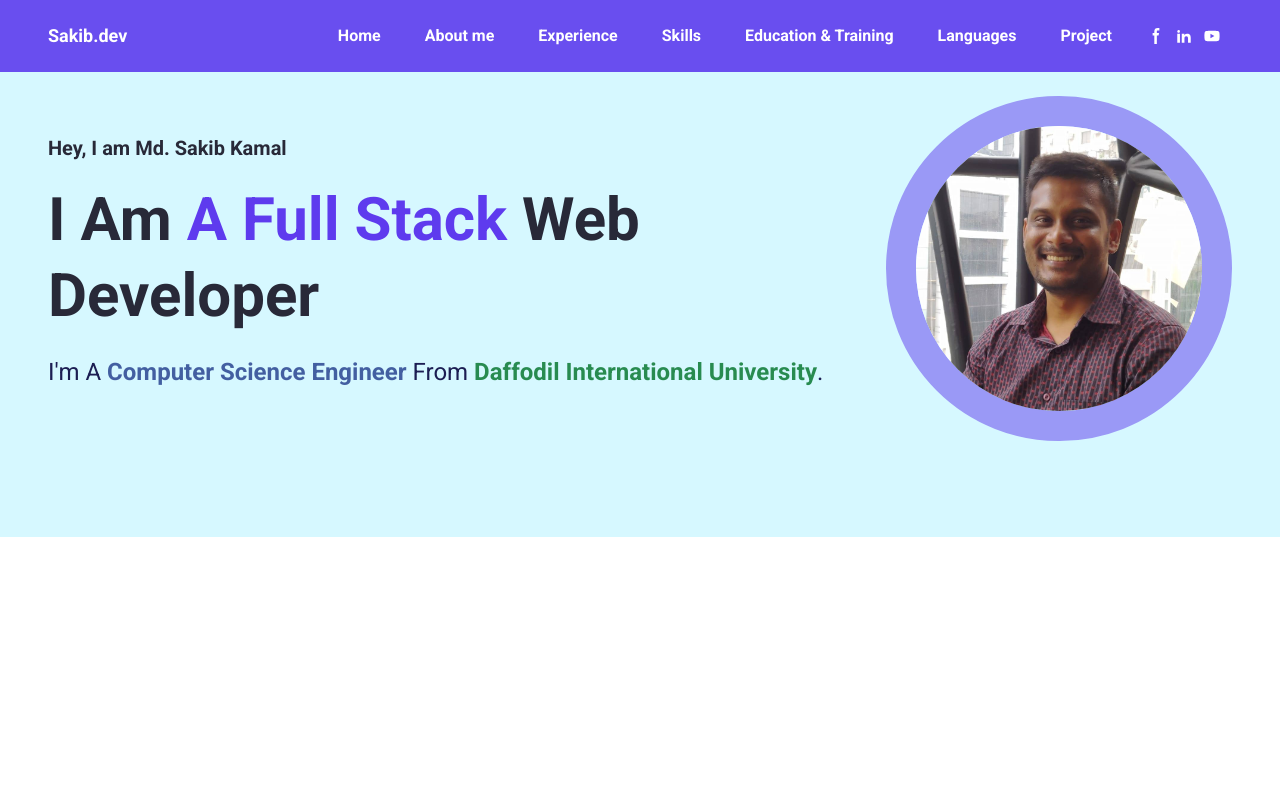
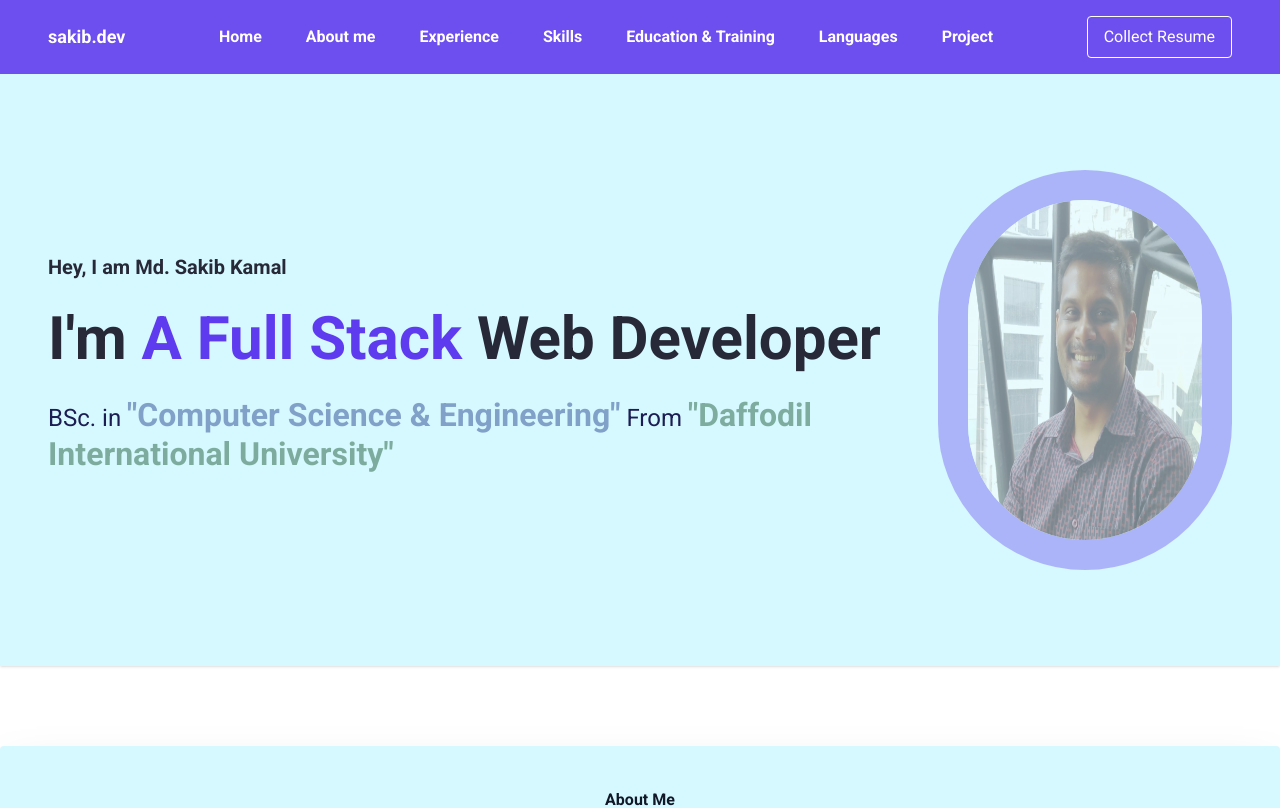
Before and after one commit to Sakib0017/sakibkamalweb, a React (Vite) app: page / in a window 1280 px wide. Shown: the top 808 px of the page. Built offline with nearby package versions, Linux system fonts and the light colour scheme.

Commit message:
Some Changes

```diff
--- a/src/App.jsx
+++ b/src/App.jsx
@@ -1,8 +1,9 @@
 
-import React from "react";
-import { Routes, Route, BrowserRouter } from "react-router-dom";
 import './App.css'
 import Contact from './components/Contact'
+import Footer from './components/Footer'
+import Home from './components/Home'
+import Navbar from './components/Navbar'
 import Skills from './components/Skills'
 import Testimonial from './components/Testimonial'
 import Work from './components/Work'
@@ -10,30 +11,23 @@ import Training from './components/Training'
 import Languages from './components/Languages'
 import Project from './components/Project'
 import About from './components/About'
-import Index from './components/Index'
 function App() {
 
 
   return (
     <>
-
-     <BrowserRouter>
-        <Routes>
-          <Route path="/" element={<Index/>} />
-          <Route path="/about" element={<About/>} />
-          <Route path="/experience" element={<Work />} />
-          <Route path="/skills" element={<Skills />} />
-          <Route path="/training" element={<Training />} />
-          <Route path="/languages" element={<Languages />} />
-          <Route path="/project" element={<Project />} />
-          <Route path="/testimonials" element={<Testimonial />} />
-          <Route path="/contact" element={<Contact />} />
-
-        </Routes>
-      </BrowserRouter>
-
-   </>
-
+    <Navbar/>
+    <Home/>
+    <About />
+    <Work />
+    <Skills/>
+    <Training />
+    <Languages />
+    <Project />
+    <Testimonial/>
+    <Contact/>
+    <Footer/>
+    </>
   )
 }
 
--- a/src/components/About.jsx
+++ b/src/components/About.jsx
@@ -1,12 +1,9 @@
 
 
-import Navbar from "./Navbar";
 const About = () => {
 
   return (
-    <>
-    <Navbar/>
-    <div className='max-w-7xl bg-[#33ddff]/20 rounded m-5 shadow-2xl p-10 mx-auto mt-20'>
+    <div className='max-w-7xl bg-[#33ddff]/20 rounded m-5 shadow-2xl p-10 mx-auto mt-20' id="about">
     <div className="px-4  sm:px-0">
       <h3 className="text-base font-semibold text-[32px] leading-7 text-center text-gray-900">About Me</h3>
 
@@ -51,7 +48,6 @@ const About = () => {
       </div>
     </div>
   </div>
-  </>
   );
 };
 
--- a/src/components/Contact.jsx
+++ b/src/components/Contact.jsx
@@ -1,10 +1,5 @@
-
-import Navbar from "./Navbar";
-
 const Contact = () => {
   return (
-    <>
-    <Navbar/>
     <div className="lg:px-12 px-4">
       <div className="mb-20 text-center">
         <p className="text-xl text-headingcolor font-semibold mb-5">
@@ -119,7 +114,6 @@ const Contact = () => {
       </div>
 
     </div>
-    </>
   );
 };
 
--- /dev/null
+++ b/src/components/Footer.jsx
@@ -0,0 +1,8 @@
+
+const Footer = () => {
+    return (
+       <></>
+    );
+};
+
+export default Footer;
--- a/src/components/Home.jsx
+++ b/src/components/Home.jsx
@@ -1,30 +1,28 @@
 import banner from "../assets/Sakib.jpg";
 import React from "react";
-import '../App.css'
+
 const Home = () => {
+  return (
+    <div className=" bg-[#33ddff]/20 shadow " id="home">
+      <div className="lg:px-12 px-4 max-w-7xl mx-auto flex flex-col md:flex-row-reverse items-center justify-between py-24 gap-5">
+      <div className="">
 
-  return (
+      <div className="relative">
 
-    <div className=" bg-[#33ddff]/20 fixed w-screen top-0 left-0" id="home">
-      <div className="lg:px-12 px-4 relative max-w-7xl mx-auto h-auto flex flex-col md:flex-row-reverse items-center justify-between py-24 gap-5">
-      <div className="mx-auto  justify-center items-center ">
-
-      <div className="mx-auto relative  justify-center items-center ">
-
-                    <img  src={banner}  className="mx-auto justify-center items-center   animate-slide-in border-[30px] border  border-primary/50    rounded-full  h-[500] w-[500px] " />
+                    <img src={banner} alt="" className="ms-auto relative border-[30px] border-primary/70 animate-pulse border-blur rounded-full  h-[400px] w-[400px]" />
 
 
                 </div>
 
         </div>
 
-        <div className=" w-full z-20 mt-5">
+        <div className="w-full mt-5">
           <p className="text-xl text-headingcolor  font-semibold mb-5">Hey, I am Md. Sakib Kamal</p>
           <h1 className="md:text-6xl text-4xl font-bold text-headingcolor leading-snug md:leading-[76px]  mb-5">
-            I Am <span className="text-primary">A Full Stack</span> Web Developer
+            I'm <span className="text-primary">A Full Stack</span> Web Developer
           </h1>
           <p className="text-2xl text-body leading-9 mb-8">
-            I'm A <span className="text-blue-900/80 font-bold">Computer Science Engineer</span> From <span className=" text-green-700/90 font-bold">Daffodil International University</span>.
+            BSc. in <span className="text-[32px] font-bold text-blue-900/90 animate-pulse "><a href="#">"Computer Science & Engineering"</a></span> From <span className="text-[32px] font-bold text-green-900/90 animate-pulse "><a href="#">"Daffodil International University"</a></span>
           </p>
 
         </div>
@@ -32,7 +30,6 @@ const Home = () => {
 
       </div>
     </div>
-
   );
 };
 
--- a/src/components/Navbar.jsx
+++ b/src/components/Navbar.jsx
@@ -27,108 +27,57 @@ const Navbar = () => {
   return (
     <>
 
-    <header className="w-full  sticky top-0 left-0 right-0">
+    <header className="w-full  sticky  top-0 left-0 right-0">
       <nav
         className={`py-4 md:px-12 px-4 bg-primary/90 ${
-          isSticky ? "sticky top-0 right-0 left-0 bg-primary " : ""
+          isSticky ? "sticky top-0 right-0 left-0 bg-primary  " : ""
         }`}
       >
-        <div className="flex items-center max-w-7xl mx-auto">
-          <div className="text-white me-auto font-bold text-lg cursor-pointer">
-          <Link
-              to="/"
-
-            ><h1>Sakib.dev</h1></Link>
+        <div className="flex items-center max-w-7xl w-full mx-auto justify-between">
+          <div className="text-white font-bold text-lg cursor-pointer">
+          <p>sakib.dev</p>
 
           </div>
 
 
 
-          <div className="lg:flex items-center gap-3 ms-auto hidden text-body">
+          <div className="lg:flex items-center gap-3 hidden text-body">
             <Link activeClass="active" smooth={true} spy={true} offset={-100}
-              to="/"
+              to="home"
               className="block text-white font-bold hover:text-blue-100 py-2 px-4 cursor-pointer"
             >
               Home
             </Link>
-            <Link activeClass="active" smooth={true} spy={true} offset={-100}  to="/about" className="block text-white font-bold hover:text-blue-100 py-2 px-4 cursor-pointer">
+            <Link activeClass="active" smooth={true} spy={true} offset={-100}  to="about" className="block text-white font-bold hover:text-blue-100 py-2 px-4 cursor-pointer">
               About me
             </Link>
-            <Link activeClass="active" smooth={true} spy={true} offset={-100}  to="/experience" className="block text-white font-bold hover:text-blue-100 py-2 px-4 cursor-pointer">
+            <Link activeClass="active" smooth={true} spy={true} offset={-100}  to="experience" className="block text-white font-bold hover:text-blue-100 py-2 px-4 cursor-pointer">
               Experience
             </Link>
-            <Link activeClass="active" smooth={true} spy={true} offset={-100}  to="/skills" className="block text-white font-bold hover:text-blue-100 py-2 px-4 cursor-pointer">
+            <Link activeClass="active" smooth={true} spy={true} offset={-100}  to="skills" className="block text-white font-bold hover:text-blue-100 py-2 px-4 cursor-pointer">
               Skills
             </Link>
-            <Link activeClass="active" smooth={true} spy={true} offset={-100}  to="/training" className="block  text-white font-bold hover:text-blue-100 py-2 px-4 cursor-pointer">
+            <Link activeClass="active" smooth={true} spy={true} offset={-100}  to="training" className="block  text-white font-bold hover:text-blue-100 py-2 px-4 cursor-pointer">
 
              Education & Training
             </Link>
-            <Link activeClass="active" smooth={true} spy={true} offset={-100}  to="/languages" className="block  text-white font-bold hover:text-blue-100 py-2 px-4 cursor-pointer">
+            <Link activeClass="active" smooth={true} spy={true} offset={-100}  to="languages" className="block  text-white font-bold hover:text-blue-100 py-2 px-4 cursor-pointer">
 
               Languages
             </Link>
-            <Link activeClass="active" smooth={true} spy={true} offset={-100}  to="/project" className="block  text-white font-bold hover:text-blue-100 py-2 px-4 cursor-pointer">
+            <Link activeClass="active" smooth={true} spy={true} offset={-100}  to="project" className="block  text-white font-bold hover:text-blue-100 py-2 px-4 cursor-pointer">
 
               Project
             </Link>
-            <div className="flex">
-            <a
-              href=""
-              aria-label="Facebook"
-              className="text-white p-1 pl-2">
-              <svg
-                className="w-4 h-4 text-white"
-                aria-hidden="true"
-                xmlns="http://www.w3.org/2000/svg"
-                fill="currentColor"
-                viewBox="0 0 8 19">
-                <path
-                  fill-rule="evenodd"
-                  d="M6.135 3H8V0H6.135a4.147 4.147 0 0 0-4.142 4.142V6H0v3h2v9.938h3V9h2.021l.592-3H5V3.591A.6.6 0 0 1 5.592 3h.543Z"
-                  clip-rule="evenodd"
-                />
-              </svg>
-            </a>
-
-            <a
-              href=""
-              aria-label="LinkedIn"
-              className="text-white p-1 pl-2 ">
-              <svg
-                className="w-4 h-4 text-white"
-                aria-hidden="true"
-                xmlns="http://www.w3.org/2000/svg"
-                fill="currentColor"
-                viewBox="8 2 8 19">
-                <path
-                  fill-rule="evenodd"
-                  d="M12.51 8.796v1.697a3.738 3.738 0 0 1 3.288-1.684c3.455 0 4.202 2.16 4.202 4.97V19.5h-3.2v-5.072c0-1.21-.244-2.766-2.128-2.766-1.827 0-2.139 1.317-2.139 2.676V19.5h-3.19V8.796h3.168ZM7.2 6.106a1.61 1.61 0 0 1-.988 1.483 1.595 1.595 0 0 1-1.743-.348A1.607 1.607 0 0 1 5.6 4.5a1.601 1.601 0 0 1 1.6 1.606Z"
-                  clip-rule="evenodd"
-                />
-                <path d="M7.2 8.809H4V19.5h3.2V8.809Z" />
-              </svg>
-            </a>
-            <a
-              href=""
-              aria-label="Visit our Youtube channel"
-              className="text-white p-1 pl-2 mr-2 hover:text-gray-900 dark:hover:text-black">
-              <svg
-                className="w-4 h-4 text-white"
-                viewBox="0 0 576 512"
-                aria-hidden="true"
-                xmlns="http://www.w3.org/2000/svg"
-                fill="currentColor">
-                <path
-                  d="M549.655 124.083c-6.281-23.65-24.787-42.276-48.284-48.597C458.781 64 288 64 288 64S117.22 64 74.629 75.486c-23.497 6.322-42.003 24.947-48.284 48.597-11.412 42.867-11.412 132.305-11.412 132.305s0 89.438 11.412 132.305c6.281 23.65 24.787 41.5 48.284 47.821C117.22 448 288 448 288 448s170.78 0 213.371-11.486c23.497-6.321 42.003-24.171 48.284-47.821 11.412-42.867 11.412-132.305 11.412-132.305s0-89.438-11.412-132.305zm-317.51 213.508V175.185l142.739 81.205-142.739 81.201z"
-                  clip-rule="evenodd"
-                />
-              </svg>
-            </a>
-          </div>
 
           </div>
 
+
+          <div className="lg:block hidden">
+            <button className="px-4 py-2 bg-transparent border border-white text-white rounded hover:bg-primary hover:text-blue-100 transition-all duration-300">
+              Collect Resume
+            </button>
+          </div>
 
 
           <button onClick={toggleMenu} className="lg:hidden text-body text-3xl">
@@ -140,86 +89,32 @@ const Navbar = () => {
         {isMenuOpen && (
           <div className="mt-4 bg-body p-4 rounded-lg text-white">
             <Link activeClass="active" smooth={true} spy={true} offset={-100}
-              to="/"
+              to="home"
               className="block text-white font-bold hover:text-blue-100 py-2 px-4 cursor-pointer"
             >
               Home
             </Link>
-            <Link activeClass="active" smooth={true} spy={true} offset={-100}  to="/about" className="block text-white font-bold hover:text-blue-100 py-2 px-4 cursor-pointer">
+            <Link activeClass="active" smooth={true} spy={true} offset={-100}  to="about" className="block text-white font-bold hover:text-blue-100 py-2 px-4 cursor-pointer">
               About me
             </Link>
-            <Link activeClass="active" smooth={true} spy={true} offset={-100}  to="/experience" className="block text-white font-bold hover:text-blue-100 py-2 px-4 cursor-pointer">
+            <Link activeClass="active" smooth={true} spy={true} offset={-100}  to="experience" className="block text-white font-bold hover:text-blue-100 py-2 px-4 cursor-pointer">
               Experience
             </Link>
-            <Link activeClass="active" smooth={true} spy={true} offset={-100}  to="/skills" className="block text-white font-bold hover:text-blue-100 py-2 px-4 cursor-pointer">
+            <Link activeClass="active" smooth={true} spy={true} offset={-100}  to="skills" className="block text-white font-bold hover:text-blue-100 py-2 px-4 cursor-pointer">
               Skills
             </Link>
-            <Link activeClass="active" smooth={true} spy={true} offset={-100}  to="/training" className="block  text-white font-bold hover:text-blue-100 py-2 px-4 cursor-pointer">
+            <Link activeClass="active" smooth={true} spy={true} offset={-100}  to="training" className="block  text-white font-bold hover:text-blue-100 py-2 px-4 cursor-pointer">
 
              Education & Training
             </Link>
-            <Link activeClass="active" smooth={true} spy={true} offset={-100}  to="/languages" className="block  text-white font-bold hover:text-blue-100 py-2 px-4 cursor-pointer">
+            <Link activeClass="active" smooth={true} spy={true} offset={-100}  to="languages" className="block  text-white font-bold hover:text-blue-100 py-2 px-4 cursor-pointer">
 
               Languages
             </Link>
-            <Link activeClass="active" smooth={true} spy={true} offset={-100}  to="/project" className="block  text-white font-bold hover:text-blue-100 py-2 px-4 cursor-pointer">
+            <Link activeClass="active" smooth={true} spy={true} offset={-100}  to="project" className="block  text-white font-bold hover:text-blue-100 py-2 px-4 cursor-pointer">
 
               Project
             </Link>
-            <div className="flex pl-2 gap-10">
-            <a
-              href=""
-              aria-label="Facebook"
-              className="text-white p-1 pl-2">
-              <svg
-                className="w-4 h-4 text-white"
-                aria-hidden="true"
-                xmlns="http://www.w3.org/2000/svg"
-                fill="currentColor"
-                viewBox="0 0 8 19">
-                <path
-                  fill-rule="evenodd"
-                  d="M6.135 3H8V0H6.135a4.147 4.147 0 0 0-4.142 4.142V6H0v3h2v9.938h3V9h2.021l.592-3H5V3.591A.6.6 0 0 1 5.592 3h.543Z"
-                  clip-rule="evenodd"
-                />
-              </svg>
-            </a>
-
-            <a
-              href=""
-              aria-label="LinkedIn"
-              className="text-white p-1 pl-2 ">
-              <svg
-                className="w-4 h-4 text-white"
-                aria-hidden="true"
-                xmlns="http://www.w3.org/2000/svg"
-                fill="currentColor"
-                viewBox="8 2 8 19">
-                <path
-                  fill-rule="evenodd"
-                  d="M12.51 8.796v1.697a3.738 3.738 0 0 1 3.288-1.684c3.455 0 4.202 2.16 4.202 4.97V19.5h-3.2v-5.072c0-1.21-.244-2.766-2.128-2.766-1.827 0-2.139 1.317-2.139 2.676V19.5h-3.19V8.796h3.168ZM7.2 6.106a1.61 1.61 0 0 1-.988 1.483 1.595 1.595 0 0 1-1.743-.348A1.607 1.607 0 0 1 5.6 4.5a1.601 1.601 0 0 1 1.6 1.606Z"
-                  clip-rule="evenodd"
-                />
-                <path d="M7.2 8.809H4V19.5h3.2V8.809Z" />
-              </svg>
-            </a>
-            <a
-              href=""
-              aria-label="Visit our Youtube channel"
-              className="text-white p-1 pl-2 mr-2 hover:text-gray-900 dark:hover:text-black">
-              <svg
-                className="w-4 h-4 text-white"
-                viewBox="0 0 576 512"
-                aria-hidden="true"
-                xmlns="http://www.w3.org/2000/svg"
-                fill="currentColor">
-                <path
-                  d="M549.655 124.083c-6.281-23.65-24.787-42.276-48.284-48.597C458.781 64 288 64 288 64S117.22 64 74.629 75.486c-23.497 6.322-42.003 24.947-48.284 48.597-11.412 42.867-11.412 132.305-11.412 132.305s0 89.438 11.412 132.305c6.281 23.65 24.787 41.5 48.284 47.821C117.22 448 288 448 288 448s170.78 0 213.371-11.486c23.497-6.321 42.003-24.171 48.284-47.821 11.412-42.867 11.412-132.305 11.412-132.305s0-89.438-11.412-132.305zm-317.51 213.508V175.185l142.739 81.205-142.739 81.201z"
-                  clip-rule="evenodd"
-                />
-              </svg>
-            </a>
-            </div>
           </div>
         )}
       </nav>
--- a/src/components/Project.jsx
+++ b/src/components/Project.jsx
@@ -1,6 +1,3 @@
-
-import Navbar from "./Navbar";
-
 const experiences = [
     {
       id: 1,
@@ -29,8 +26,6 @@ const experiences = [
 const Project = () => {
 
   return (
-    <>
-    <Navbar/>
     <div className="lg:mx-12 mx-4 py-32"  id="project">
       <div className="mb-20">
 
@@ -49,7 +44,6 @@ const Project = () => {
         }
       </div>
     </div>
-    </>
   );
 };
 
--- a/src/components/Skills.jsx
+++ b/src/components/Skills.jsx
@@ -1,5 +1,3 @@
-
-import Navbar from "./Navbar";
 const skills = [
     {
       id: 1,
@@ -28,8 +26,6 @@ const skills = [
 const Skills = () => {
 
   return (
-    <>
-    <Navbar/>
     <div className="lg:mx-12 mx-4 py-32" id="skills">
       <div className="mb-20">
 
@@ -48,7 +44,6 @@ const Skills = () => {
         }
       </div>
     </div>
-    </>
   );
 };
 
--- a/src/components/Testimonial.jsx
+++ b/src/components/Testimonial.jsx
@@ -1,6 +1,3 @@
-
-import Navbar from "./Navbar";
-
 const experiences = [
   {
     id: 1,
@@ -29,8 +26,6 @@ const experiences = [
 const Testimonial = () => {
 
 return (
-  <>
-  <Navbar/>
   <div className="lg:mx-12 mx-4 py-32" id="testimonials">
     <div className="mb-20">
 
@@ -49,7 +44,6 @@ return (
       }
     </div>
   </div>
-  </>
 );
 };
 
--- a/src/components/Training.jsx
+++ b/src/components/Training.jsx
@@ -1,6 +1,3 @@
-
-import Navbar from "./Navbar";
-
 const experiences = [
     {
       id: 1,
@@ -38,8 +35,6 @@ const experiences = [
 const Traning = () => {
 
   return (
-    <>
-    <Navbar/>
     <div className="lg:mx-12 mx-4 py-32"  id="training">
       <div className="mb-20">
 
@@ -60,7 +55,6 @@ const Traning = () => {
         }
       </div>
     </div>
-    </>
   );
 };
 
--- a/src/components/Work.jsx
+++ b/src/components/Work.jsx
@@ -1,13 +1,10 @@
 import { PaperClipIcon } from '@heroicons/react/20/solid'
 
-import Navbar from "./Navbar";
 
 
 const Work = () => {
 
   return (
-    <>
-    <Navbar/>
     <div className='max-w-7xl  mx-auto mt-20' id="experience">
     <div className="px-4  sm:px-0">
       <h3 className="text-base font-semibold leading-7 text-center text-gray-900">Work Experiences</h3>
@@ -184,7 +181,6 @@ const Work = () => {
       </dl>
     </div>
   </div>
-  </>
   );
 };
 
```
Also changed, not shown: src/components/Languages.jsx (+0 -7 lines).
